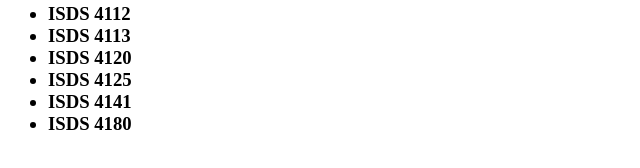
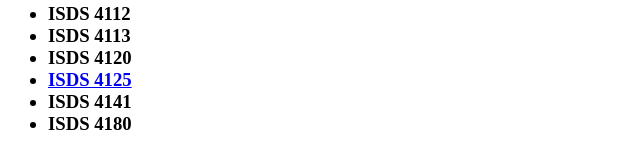
Before and after one commit to nztyner/nztyner.github.io, a plain HTML site: page coursework.html in a window 1280 px wide. Shown: the part 396-564 px from the top of the page, 0-640 px from the left. Drawn offline with Linux system fonts and the light colour scheme.

Commit message:
adding 4125 link to coursework

```diff
--- a/coursework.html
+++ b/coursework.html
@@ -35,7 +35,7 @@
           <li>ISDS 4112</li>
           <li>ISDS 4113</li>
           <li>ISDS 4120</li>
-          <li>ISDS 4125</li>
+          <li><a href="4125">ISDS 4125</a></li>
           <li>ISDS 4141</li>
           <li>ISDS 4180</li>
         </ul></h3>
```
